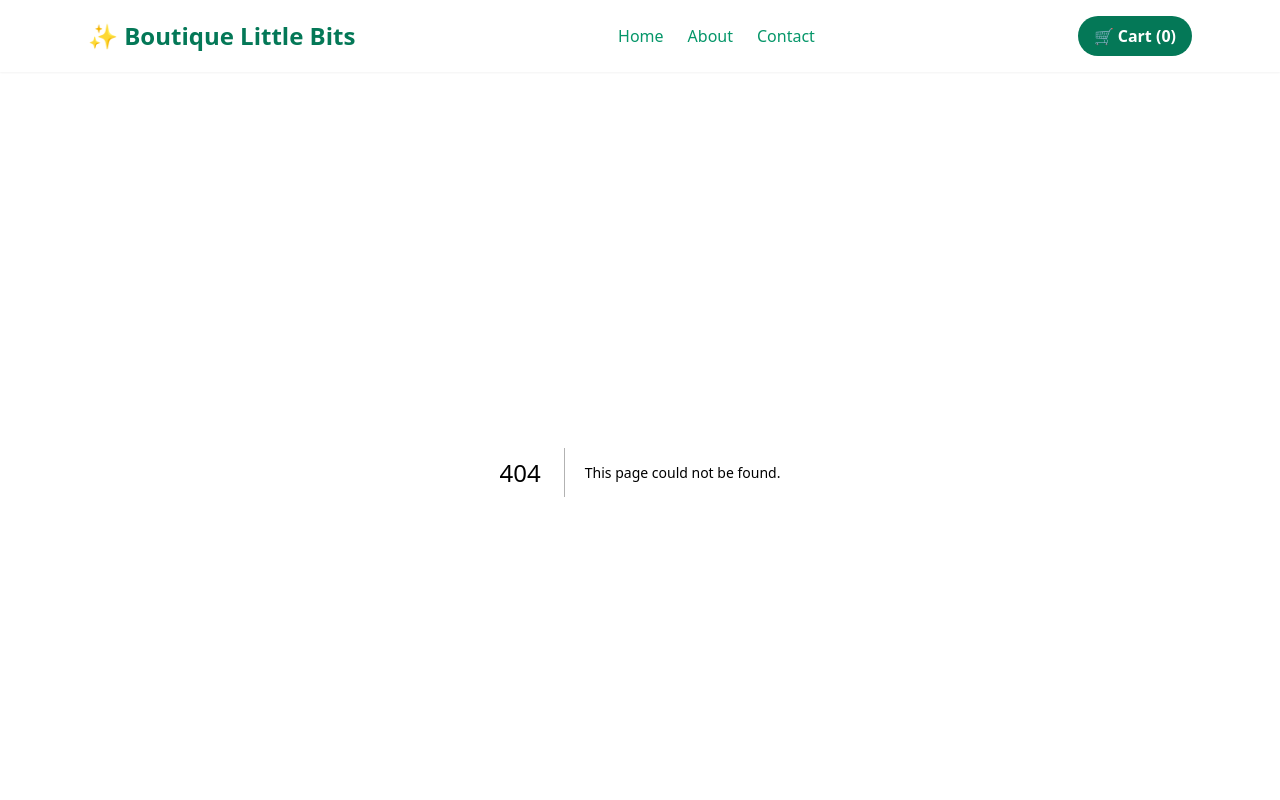
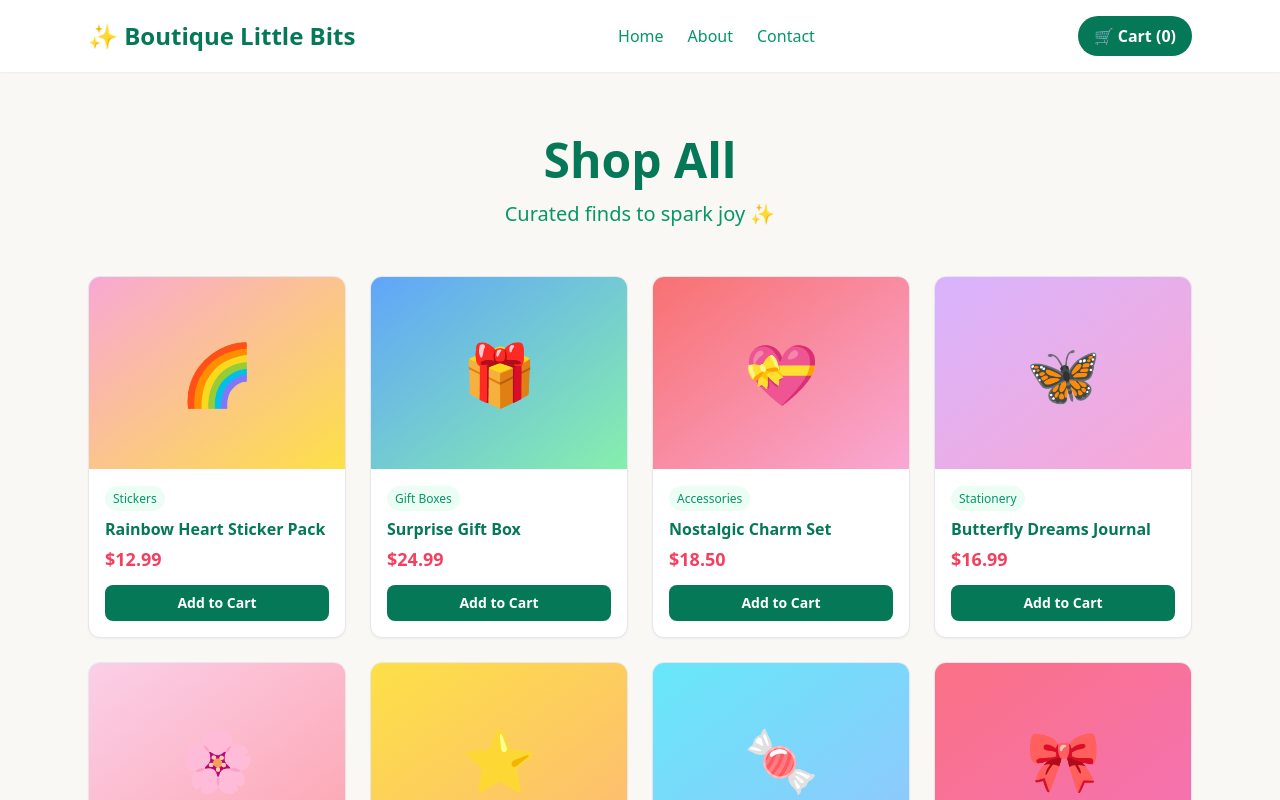
Before and after one commit to BoutiqueLittleBits-Admin/littlebits-hub, a Next.js app: page /shop in a window 1280 px wide. Before the commit this address had no page. Shown: the top 800 px of the page. Built offline with nearby package versions, Linux system fonts and the light colour scheme.

Commit message:
Create page.js

```diff
--- /dev/null
+++ b/app/shop/page.js
@@ -0,0 +1,57 @@
+"use client";
+import { useCart } from '../components/CartContext';
+
+export default function ShopPage() {
+  const { addToCart } = useCart();
+
+  const products = [
+    { emoji: "🌈", name: "Rainbow Heart Sticker Pack", price: "12.99", color: "from-pink-300 to-yellow-300", category: "Stickers" },
+    { emoji: "🎁", name: "Surprise Gift Box", price: "24.99", color: "from-blue-400 to-green-300", category: "Gift Boxes" },
+    { emoji: "💝", name: "Nostalgic Charm Set", price: "18.50", color: "from-red-400 to-pink-300", category: "Accessories" },
+    { emoji: "🦋", name: "Butterfly Dreams Journal", price: "16.99", color: "from-purple-300 to-pink-300", category: "Stationery" },
+    { emoji: "🌸", name: "Cherry Blossom Washi Tape", price: "8.99", color: "from-pink-200 to-rose-300", category: "Stickers" },
+    { emoji: "⭐", name: "Starlight Earring Set", price: "22.00", color: "from-yellow-300 to-orange-300", category: "Accessories" },
+    { emoji: "🍬", name: "Candy Shop Mini Prints", price: "14.50", color: "from-cyan-300 to-blue-300", category: "Art" },
+    { emoji: "🎀", name: "Velvet Bow Hair Clips", price: "11.99", color: "from-rose-400 to-pink-400", category: "Accessories" },
+    { emoji: "🌻", name: "Sunflower Seed Paper Cards", price: "9.99", color: "from-yellow-400 to-amber-300", category: "Stationery" },
+    { emoji: "🧸", name: "Cozy Comfort Mystery Bag", price: "29.99", color: "from-amber-200 to-orange-200", category: "Gift Boxes" },
+    { emoji: "💫", name: "Wish Upon a Star Necklace", price: "19.99", color: "from-indigo-300 to-purple-300", category: "Accessories" },
+    { emoji: "🎨", name: "Watercolor Palette Pins", price: "13.50", color: "from-teal-300 to-emerald-300", category: "Accessories" },
+  ];
+
+  return (
+    <div className="min-h-screen">
+      <section className="max-w-6xl mx-auto py-16 px-6">
+        <h1 className="text-5xl font-bold text-emerald-700 mb-4 text-center">
+          Shop All
+        </h1>
+        <p className="text-xl text-emerald-600 mb-12 text-center">
+          Curated finds to spark joy ✨
+        </p>
+
+        <div className="grid grid-cols-1 sm:grid-cols-2 lg:grid-cols-4 gap-6">
+          {products.map((item, i) => (
+            <div key={i} className="bg-white rounded-xl overflow-hidden shadow-sm hover:shadow-xl transition-all border border-gray-200 group">
+              <div className={`h-48 bg-gradient-to-br ${item.color} flex items-center justify-center text-6xl group-hover:scale-105 transition-transform`}>
+                {item.emoji}
+              </div>
+              <div className="p-4">
+                <span className="text-xs font-medium text-emerald-600 bg-emerald-50 px-2 py-1 rounded-full">
+                  {item.category}
+                </span>
+                <h3 className="text-md font-semibold text-emerald-700 mt-2 mb-1">{item.name}</h3>
+                <p className="text-lg font-bold text-rose-500 mb-3">${item.price}</p>
+                <button
+                  onClick={() => addToCart(item)}
+                  className="w-full bg-emerald-700 text-white py-2 rounded-lg font-semibold hover:bg-rose-500 transition-colors text-sm"
+                >
+                  Add to Cart
+                </button>
+              </div>
+            </div>
+          ))}
+        </div>
+      </section>
+    </div>
+  );
+}
```
